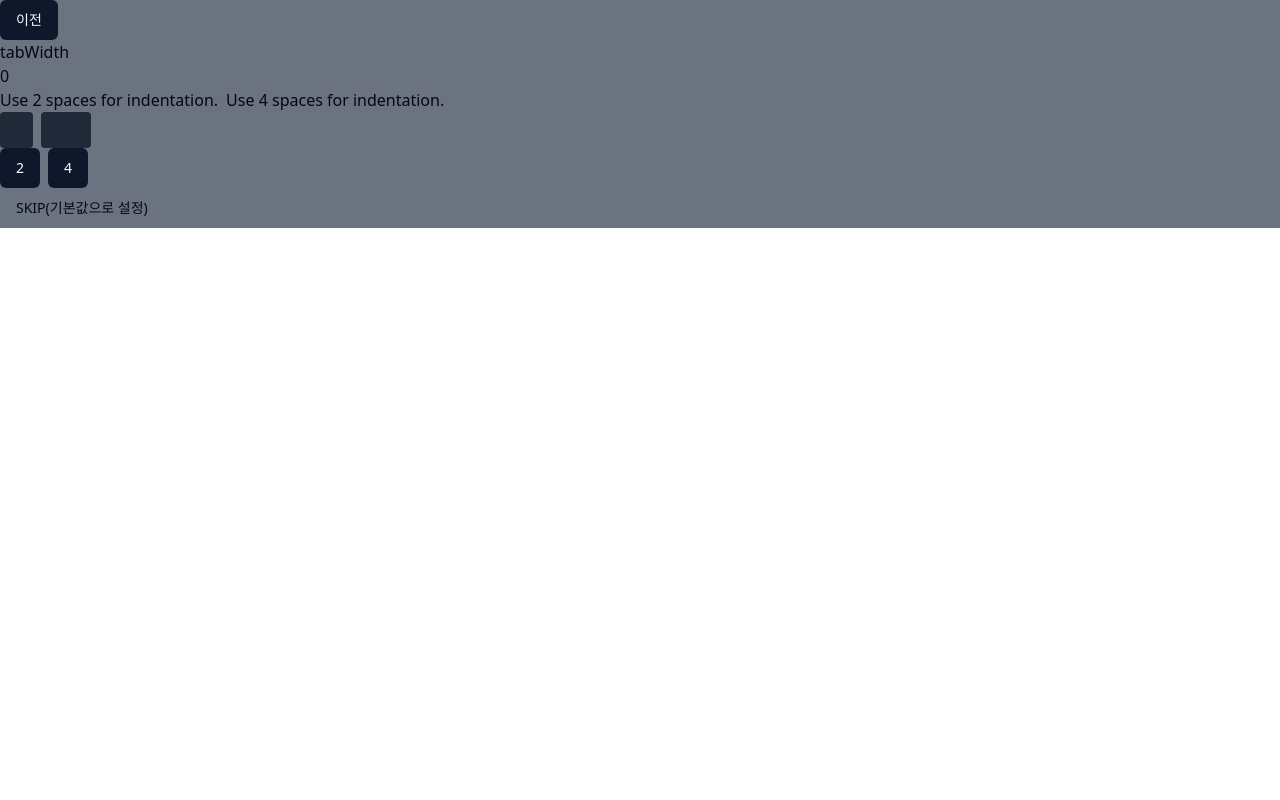
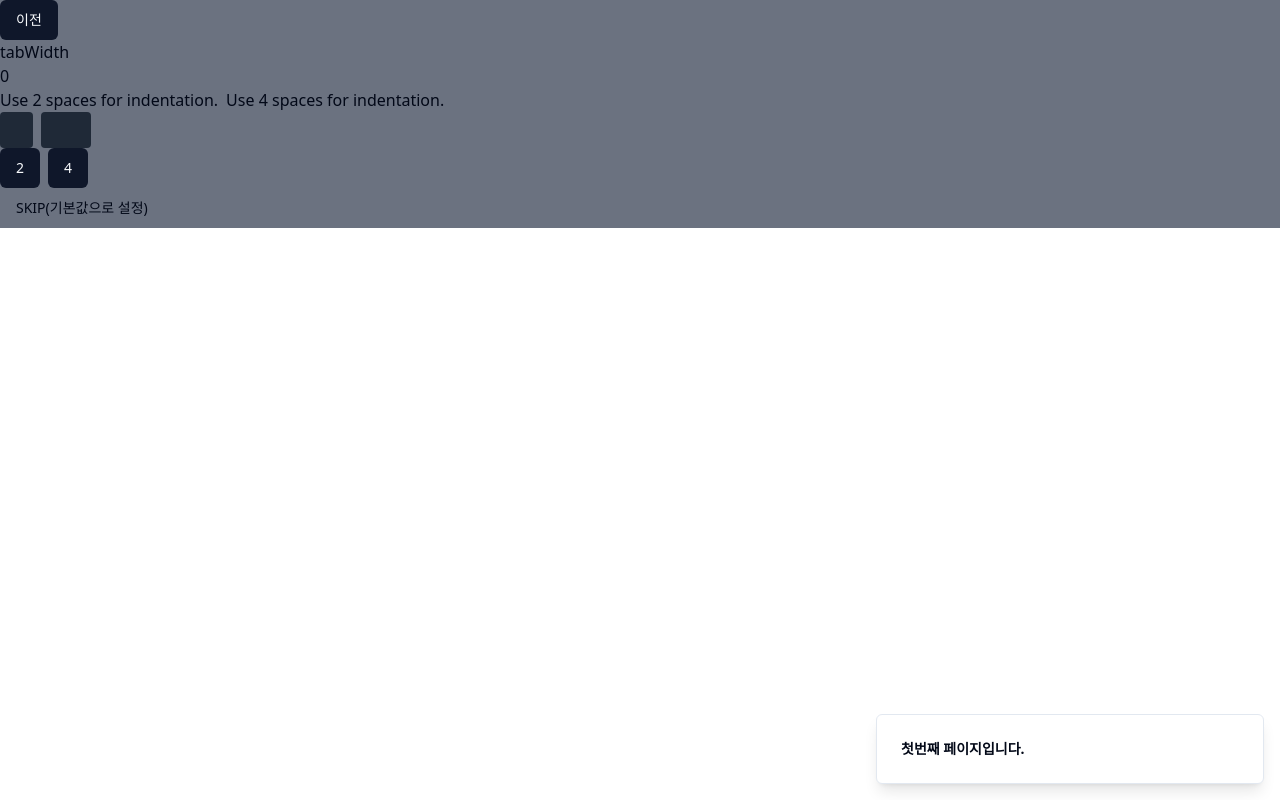
Before and after one commit to sasha1107/config-maker, a React (Vite) app: page /form in a window 1280 px wide. Both pictures are taken after a click on the button "이전". Built offline with nearby package versions, Linux system fonts and the light colour scheme.

Commit message:
Feat: Toast 컴포넌트 추가

```diff
--- a/package.json
+++ b/package.json
@@ -13,6 +13,7 @@
     "@radix-ui/react-avatar": "^1.0.4",
     "@radix-ui/react-slot": "^1.0.2",
     "@radix-ui/react-tabs": "^1.0.4",
+    "@radix-ui/react-toast": "^1.1.5",
     "class-variance-authority": "^0.7.0",
     "clsx": "^2.0.0",
     "lucide-react": "^0.292.0",
--- a/src/App.tsx
+++ b/src/App.tsx
@@ -1,11 +1,15 @@
 import Router from '@pages/routes';
 import { Layout } from '@components';
+import { Toaster } from '@shadcn/toaster';
 
 function App() {
   return (
-    <Layout>
-      <Router />
-    </Layout>
+    <>
+      <Layout>
+        <Router />
+        <Toaster />
+      </Layout>
+    </>
   );
 }
 
--- /dev/null
+++ b/src/components/ui/toast.tsx
@@ -0,0 +1,127 @@
+import * as React from "react"
+import * as ToastPrimitives from "@radix-ui/react-toast"
+import { cva, type VariantProps } from "class-variance-authority"
+import { X } from "lucide-react"
+
+import { cn } from "@lib/utils"
+
+const ToastProvider = ToastPrimitives.Provider
+
+const ToastViewport = React.forwardRef<
+  React.ElementRef<typeof ToastPrimitives.Viewport>,
+  React.ComponentPropsWithoutRef<typeof ToastPrimitives.Viewport>
+>(({ className, ...props }, ref) => (
+  <ToastPrimitives.Viewport
+    ref={ref}
+    className={cn(
+      "fixed top-0 z-[100] flex max-h-screen w-full flex-col-reverse p-4 sm:bottom-0 sm:right-0 sm:top-auto sm:flex-col md:max-w-[420px]",
+      className
+    )}
+    {...props}
+  />
+))
+ToastViewport.displayName = ToastPrimitives.Viewport.displayName
+
+const toastVariants = cva(
+  "group pointer-events-auto relative flex w-full items-center justify-between space-x-4 overflow-hidden rounded-md border p-6 pr-8 shadow-lg transition-all data-[swipe=cancel]:translate-x-0 data-[swipe=end]:translate-x-[var(--radix-toast-swipe-end-x)] data-[swipe=move]:translate-x-[var(--radix-toast-swipe-move-x)] data-[swipe=move]:transition-none data-[state=open]:animate-in data-[state=closed]:animate-out data-[swipe=end]:animate-out data-[state=closed]:fade-out-80 data-[state=closed]:slide-out-to-right-full data-[state=open]:slide-in-from-top-full data-[state=open]:sm:slide-in-from-bottom-full",
+  {
+    variants: {
+      variant: {
+        default: "border bg-background text-foreground",
+        destructive:
+          "destructive group border-destructive bg-destructive text-destructive-foreground",
+      },
+    },
+    defaultVariants: {
+      variant: "default",
+    },
+  }
+)
+
+const Toast = React.forwardRef<
+  React.ElementRef<typeof ToastPrimitives.Root>,
+  React.ComponentPropsWithoutRef<typeof ToastPrimitives.Root> &
+    VariantProps<typeof toastVariants>
+>(({ className, variant, ...props }, ref) => {
+  return (
+    <ToastPrimitives.Root
+      ref={ref}
+      className={cn(toastVariants({ variant }), className)}
+      {...props}
+    />
+  )
+})
+Toast.displayName = ToastPrimitives.Root.displayName
+
+const ToastAction = React.forwardRef<
+  React.ElementRef<typeof ToastPrimitives.Action>,
+  React.ComponentPropsWithoutRef<typeof ToastPrimitives.Action>
+>(({ className, ...props }, ref) => (
+  <ToastPrimitives.Action
+    ref={ref}
+    className={cn(
+      "inline-flex h-8 shrink-0 items-center justify-center rounded-md border bg-transparent px-3 text-sm font-medium ring-offset-background transition-colors hover:bg-secondary focus:outline-none focus:ring-2 focus:ring-ring focus:ring-offset-2 disabled:pointer-events-none disabled:opacity-50 group-[.destructive]:border-muted/40 group-[.destructive]:hover:border-destructive/30 group-[.destructive]:hover:bg-destructive group-[.destructive]:hover:text-destructive-foreground group-[.destructive]:focus:ring-destructive",
+      className
+    )}
+    {...props}
+  />
+))
+ToastAction.displayName = ToastPrimitives.Action.displayName
+
+const ToastClose = React.forwardRef<
+  React.ElementRef<typeof ToastPrimitives.Close>,
+  React.ComponentPropsWithoutRef<typeof ToastPrimitives.Close>
+>(({ className, ...props }, ref) => (
+  <ToastPrimitives.Close
+    ref={ref}
+    className={cn(
+      "absolute right-2 top-2 rounded-md p-1 text-foreground/50 opacity-0 transition-opacity hover:text-foreground focus:opacity-100 focus:outline-none focus:ring-2 group-hover:opacity-100 group-[.destructive]:text-red-300 group-[.destructive]:hover:text-red-50 group-[.destructive]:focus:ring-red-400 group-[.destructive]:focus:ring-offset-red-600",
+      className
+    )}
+    toast-close=""
+    {...props}
+  >
+    <X className="h-4 w-4" />
+  </ToastPrimitives.Close>
+))
+ToastClose.displayName = ToastPrimitives.Close.displayName
+
+const ToastTitle = React.forwardRef<
+  React.ElementRef<typeof ToastPrimitives.Title>,
+  React.ComponentPropsWithoutRef<typeof ToastPrimitives.Title>
+>(({ className, ...props }, ref) => (
+  <ToastPrimitives.Title
+    ref={ref}
+    className={cn("text-sm font-semibold", className)}
+    {...props}
+  />
+))
+ToastTitle.displayName = ToastPrimitives.Title.displayName
+
+const ToastDescription = React.forwardRef<
+  React.ElementRef<typeof ToastPrimitives.Description>,
+  React.ComponentPropsWithoutRef<typeof ToastPrimitives.Description>
+>(({ className, ...props }, ref) => (
+  <ToastPrimitives.Description
+    ref={ref}
+    className={cn("text-sm opacity-90", className)}
+    {...props}
+  />
+))
+ToastDescription.displayName = ToastPrimitives.Description.displayName
+
+type ToastProps = React.ComponentPropsWithoutRef<typeof Toast>
+
+type ToastActionElement = React.ReactElement<typeof ToastAction>
+
+export {
+  type ToastProps,
+  type ToastActionElement,
+  ToastProvider,
+  ToastViewport,
+  Toast,
+  ToastTitle,
+  ToastDescription,
+  ToastClose,
+  ToastAction,
+}
--- /dev/null
+++ b/src/components/ui/toaster.tsx
@@ -0,0 +1,33 @@
+import {
+  Toast,
+  ToastClose,
+  ToastDescription,
+  ToastProvider,
+  ToastTitle,
+  ToastViewport,
+} from '@components/ui/toast';
+import { useToast } from '@components/ui/use-toast';
+
+export function Toaster() {
+  const { toasts } = useToast();
+
+  return (
+    <ToastProvider>
+      {toasts.map(function ({ id, title, description, action, ...props }) {
+        return (
+          <Toast key={id} {...props}>
+            <div className='grid gap-1'>
+              {title && <ToastTitle>{title}</ToastTitle>}
+              {description && (
+                <ToastDescription>{description}</ToastDescription>
+              )}
+            </div>
+            {action}
+            <ToastClose />
+          </Toast>
+        );
+      })}
+      <ToastViewport />
+    </ToastProvider>
+  );
+}
--- /dev/null
+++ b/src/components/ui/use-toast.ts
@@ -0,0 +1,192 @@
+// Inspired by react-hot-toast library
+import * as React from "react"
+
+import type {
+  ToastActionElement,
+  ToastProps,
+} from "components/ui/toast"
+
+const TOAST_LIMIT = 1
+const TOAST_REMOVE_DELAY = 1000000
+
+type ToasterToast = ToastProps & {
+  id: string
+  title?: React.ReactNode
+  description?: React.ReactNode
+  action?: ToastActionElement
+}
+
+const actionTypes = {
+  ADD_TOAST: "ADD_TOAST",
+  UPDATE_TOAST: "UPDATE_TOAST",
+  DISMISS_TOAST: "DISMISS_TOAST",
+  REMOVE_TOAST: "REMOVE_TOAST",
+} as const
+
+let count = 0
+
+function genId() {
+  count = (count + 1) % Number.MAX_VALUE
+  return count.toString()
+}
+
+type ActionType = typeof actionTypes
+
+type Action =
+  | {
+      type: ActionType["ADD_TOAST"]
+      toast: ToasterToast
+    }
+  | {
+      type: ActionType["UPDATE_TOAST"]
+      toast: Partial<ToasterToast>
+    }
+  | {
+      type: ActionType["DISMISS_TOAST"]
+      toastId?: ToasterToast["id"]
+    }
+  | {
+      type: ActionType["REMOVE_TOAST"]
+      toastId?: ToasterToast["id"]
+    }
+
+interface State {
+  toasts: ToasterToast[]
+}
+
+const toastTimeouts = new Map<string, ReturnType<typeof setTimeout>>()
+
+const addToRemoveQueue = (toastId: string) => {
+  if (toastTimeouts.has(toastId)) {
+    return
+  }
+
+  const timeout = setTimeout(() => {
+    toastTimeouts.delete(toastId)
+    dispatch({
+      type: "REMOVE_TOAST",
+      toastId: toastId,
+    })
+  }, TOAST_REMOVE_DELAY)
+
+  toastTimeouts.set(toastId, timeout)
+}
+
+export const reducer = (state: State, action: Action): State => {
+  switch (action.type) {
+    case "ADD_TOAST":
+      return {
+        ...state,
+        toasts: [action.toast, ...state.toasts].slice(0, TOAST_LIMIT),
+      }
+
+    case "UPDATE_TOAST":
+      return {
+        ...state,
+        toasts: state.toasts.map((t) =>
+          t.id === action.toast.id ? { ...t, ...action.toast } : t
+        ),
+      }
+
+    case "DISMISS_TOAST": {
+      const { toastId } = action
+
+      // ! Side effects ! - This could be extracted into a dismissToast() action,
+      // but I'll keep it here for simplicity
+      if (toastId) {
+        addToRemoveQueue(toastId)
+      } else {
+        state.toasts.forEach((toast) => {
+          addToRemoveQueue(toast.id)
+        })
+      }
+
+      return {
+        ...state,
+        toasts: state.toasts.map((t) =>
+          t.id === toastId || toastId === undefined
+            ? {
+                ...t,
+                open: false,
+              }
+            : t
+        ),
+      }
+    }
+    case "REMOVE_TOAST":
+      if (action.toastId === undefined) {
+        return {
+          ...state,
+          toasts: [],
+        }
+      }
+      return {
+        ...state,
+        toasts: state.toasts.filter((t) => t.id !== action.toastId),
+      }
+  }
+}
+
+const listeners: Array<(state: State) => void> = []
+
+let memoryState: State = { toasts: [] }
+
+function dispatch(action: Action) {
+  memoryState = reducer(memoryState, action)
+  listeners.forEach((listener) => {
+    listener(memoryState)
+  })
+}
+
+type Toast = Omit<ToasterToast, "id">
+
+function toast({ ...props }: Toast) {
+  const id = genId()
+
+  const update = (props: ToasterToast) =>
+    dispatch({
+      type: "UPDATE_TOAST",
+      toast: { ...props, id },
+    })
+  const dismiss = () => dispatch({ type: "DISMISS_TOAST", toastId: id })
+
+  dispatch({
+    type: "ADD_TOAST",
+    toast: {
+      ...props,
+      id,
+      open: true,
+      onOpenChange: (open) => {
+        if (!open) dismiss()
+      },
+    },
+  })
+
+  return {
+    id: id,
+    dismiss,
+    update,
+  }
+}
+
+function useToast() {
+  const [state, setState] = React.useState<State>(memoryState)
+
+  React.useEffect(() => {
+    listeners.push(setState)
+    return () => {
+      const index = listeners.indexOf(setState)
+      if (index > -1) {
+        listeners.splice(index, 1)
+      }
+    }
+  }, [state])
+
+  return {
+    ...state,
+    toast,
+    dismiss: (toastId?: string) => dispatch({ type: "DISMISS_TOAST", toastId }),
+  }
+}
+
+export { useToast, toast }
--- a/src/pages/Form/index.tsx
+++ b/src/pages/Form/index.tsx
@@ -1,6 +1,7 @@
 import { useEffect, useState } from 'react';
 import { useNavigate } from 'react-router-dom';
 import { Button } from '@shadcn/button';
+import { useToast } from '@shadcn/use-toast';
 import { formData } from '@constants';
 import { Code } from '@components';
 
@@ -10,7 +11,7 @@
   const navigate = useNavigate();
   const [answer, setAnswer] = useState(new Map());
   const [progress, setProgress] = useState(0);
-
+  const { toast } = useToast();
   useEffect(() => {
     setProgress(((formStep - 1) / formData.length) * 100);
   }, [formStep]);
@@ -37,7 +38,10 @@
   };
   const handlePrevStep = () => {
     if (formStep === 1) {
-      alert('첫번째 페이지입니다.');
+      toast({
+        title: '첫번째 페이지입니다.',
+        className: 'top-0 left-0',
+      });
       return;
     }
     setFormStep((prev) => prev - 1);
```
Also changed, not shown: src/main.tsx (+6 -6 lines), components.json, 1 other file (tests, documents, lock files or other folders).
